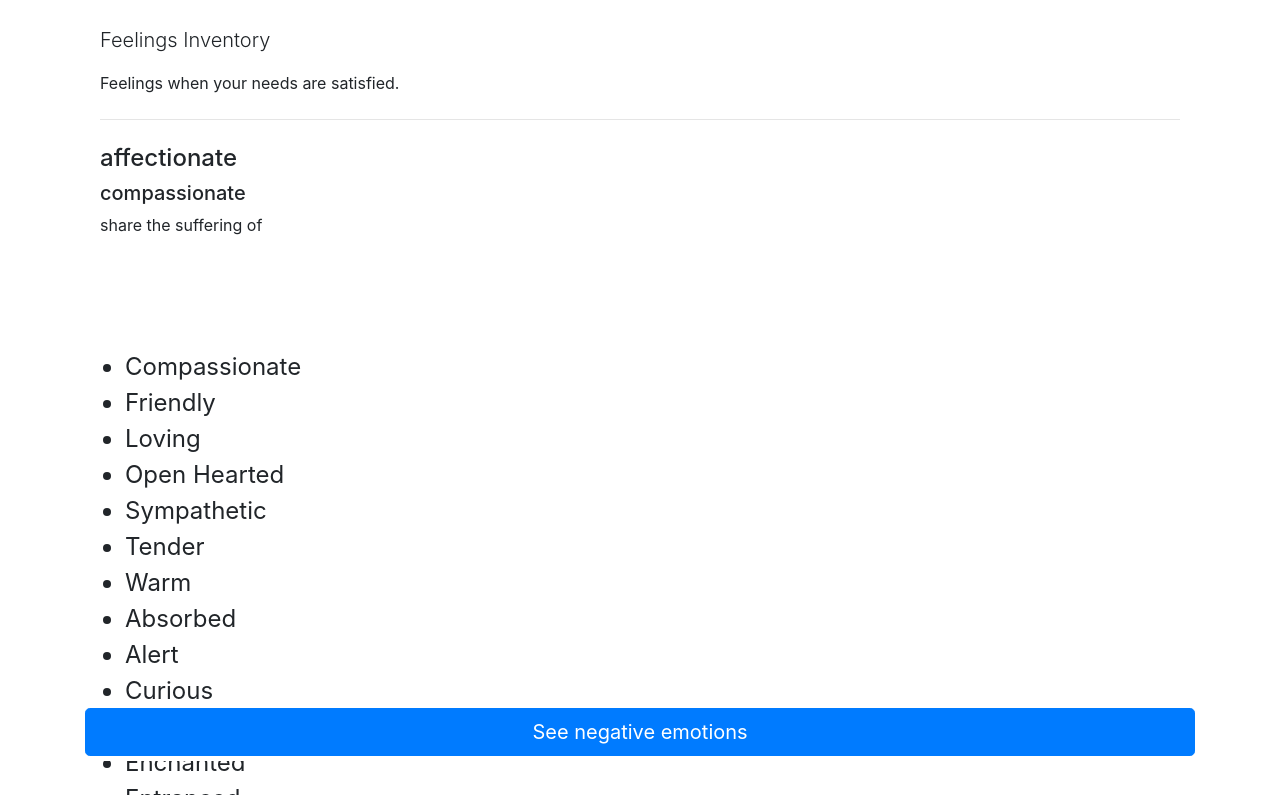
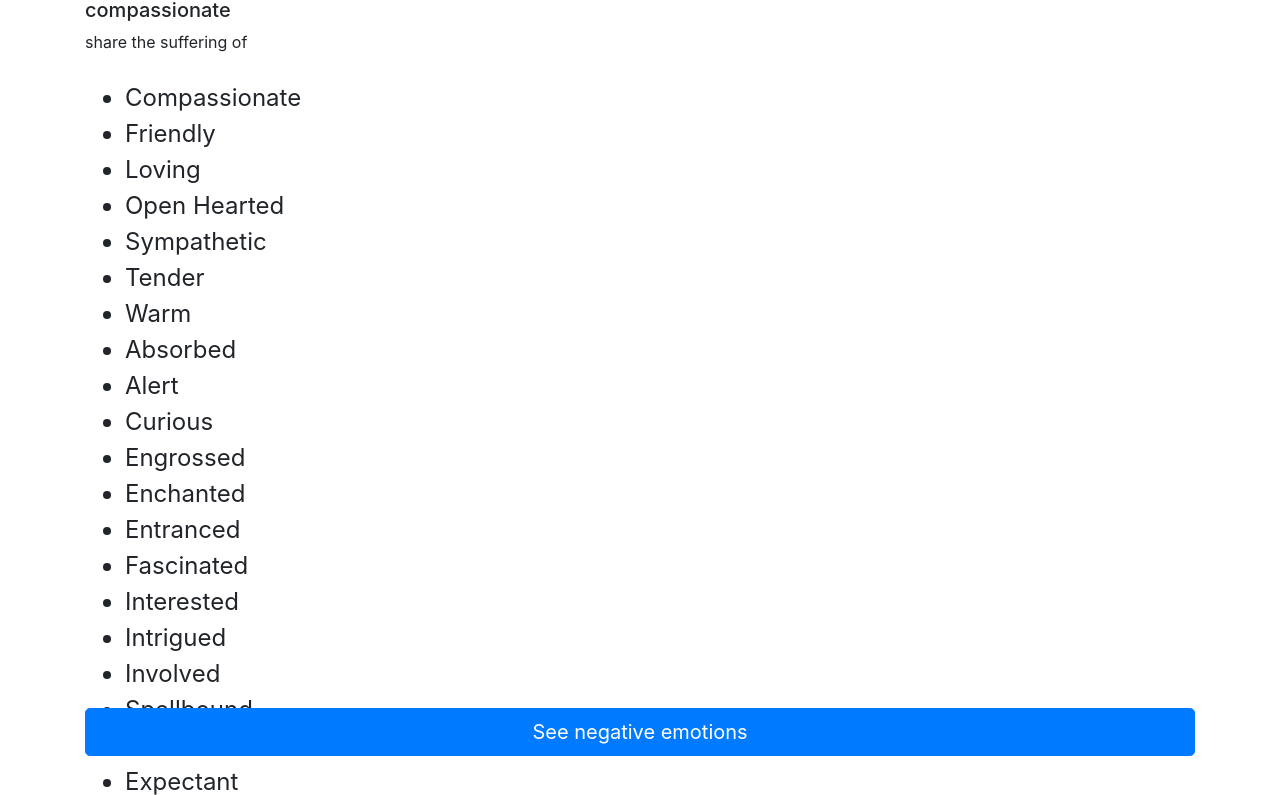
Before and after one commit to aviDms/emosi, a plain HTML site: page index.html in a window 1280 px wide. Shown: the part 39-834 px from the top of the page. Drawn offline with nearby package versions, Linux system fonts and the light colour scheme.

Commit message:
remove jumbotron

```diff
--- a/css/main.css
+++ b/css/main.css
@@ -117,8 +117,12 @@ textarea {
   border-bottom: 5px solid white;
 }
 
-.jumbotron {
+.focus-header {
+  position: -webkit-sticky; /* Safari */
+  position: sticky;
+  top: 0;
   background-color:white !important;
+  border-bottom: 10px solid white;
 }
 
 /*
--- a/index.html
+++ b/index.html
@@ -28,9 +28,10 @@
   <![endif]-->
 
   <div id="app" class="container">
+    <!--
     <div class="jumbotron jumbotron-fluid sticky-top">
       <div class="container">
-        <!-- <span class="display-4">emosi.app</span> -->
+        <span class="display-4">emosi.app</span>
         <p class="lead">{{ category.title }}</p>
         <p>{{ category.description }}</p>
         <hr class="my-4">
@@ -41,9 +42,15 @@
         </p>
       </div>
     </div>
+  -->
+    <div v-scroll="handleScroll" class="focus-header">
+      <h4>{{ itemFocusFeeling.category }}</h4>
+      <h5>{{ itemFocusFeeling.name }}</h5>
+      <p>{{ itemFocusFeeling.definition }}</p>
+    </div>
+
     <ul class="focus-list">
-      <li v-for="item in category.items" class="text-capitalize"
-      v-bind:class="{ 'font-weight-bold': item.isActive }">
+      <li v-for="item in category.items" class="text-capitalize" v-bind:class="{ 'font-weight-bold': item.isActive }">
         {{ item.name }}
         <!-- <ul>
           <li v-for="itemValue in item.values"
@@ -89,7 +96,7 @@
   <script async src="https://www.googletagmanager.com/gtag/js?id=UA-164280424-1"></script>
   <script>
     window.dataLayer = window.dataLayer || [];
-  function gtag(){dataLayer.push(arguments);}
+    function gtag() { dataLayer.push(arguments); }
     gtag('js', new Date());
 
     gtag('config', 'UA-164280424-1');
@@ -142,4 +149,5 @@ if (end == null) {
 </script>  -->
 
 </body>
+
 </html>
```
Lines whose indentation alone changed are shown as unchanged.
